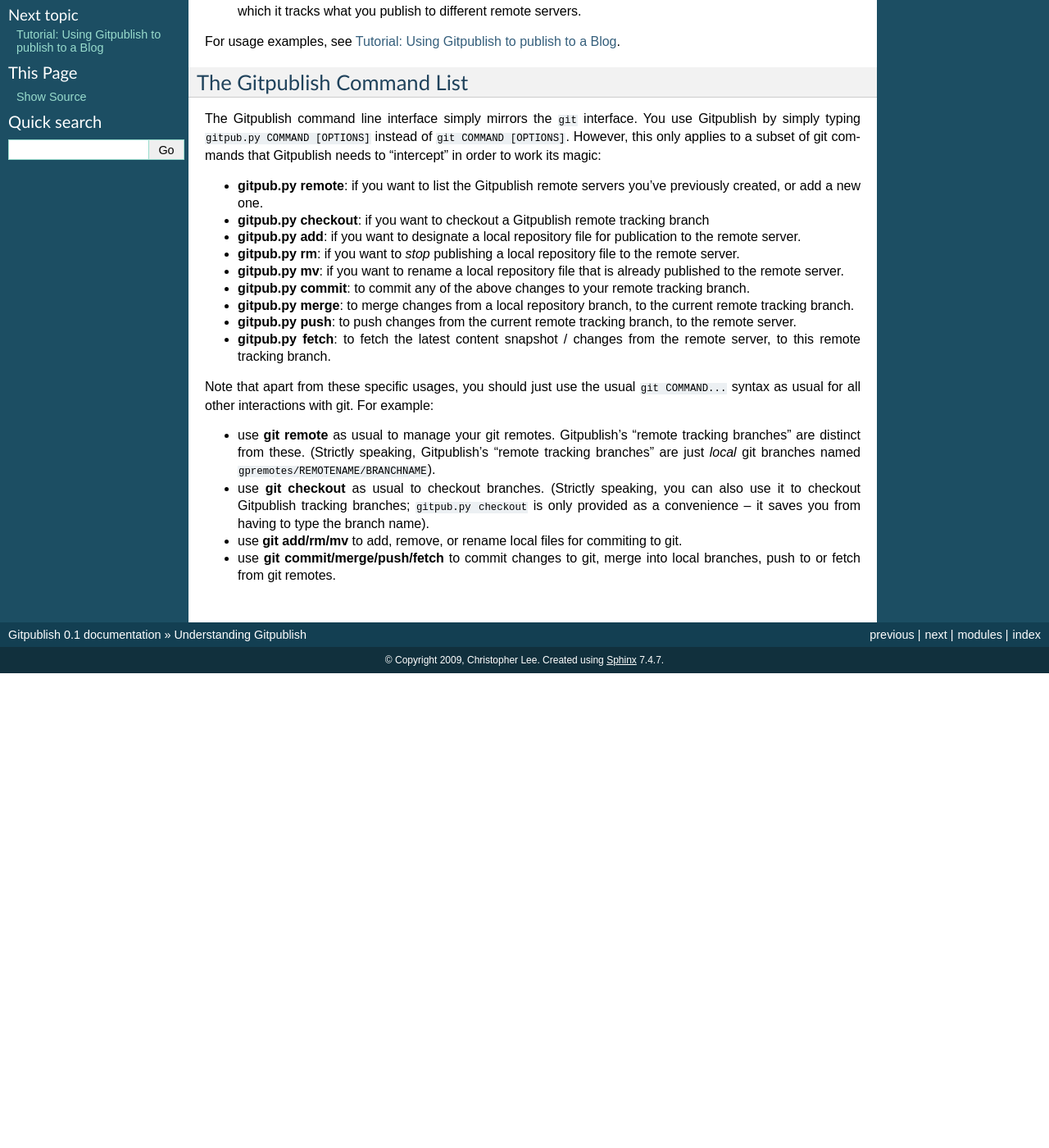
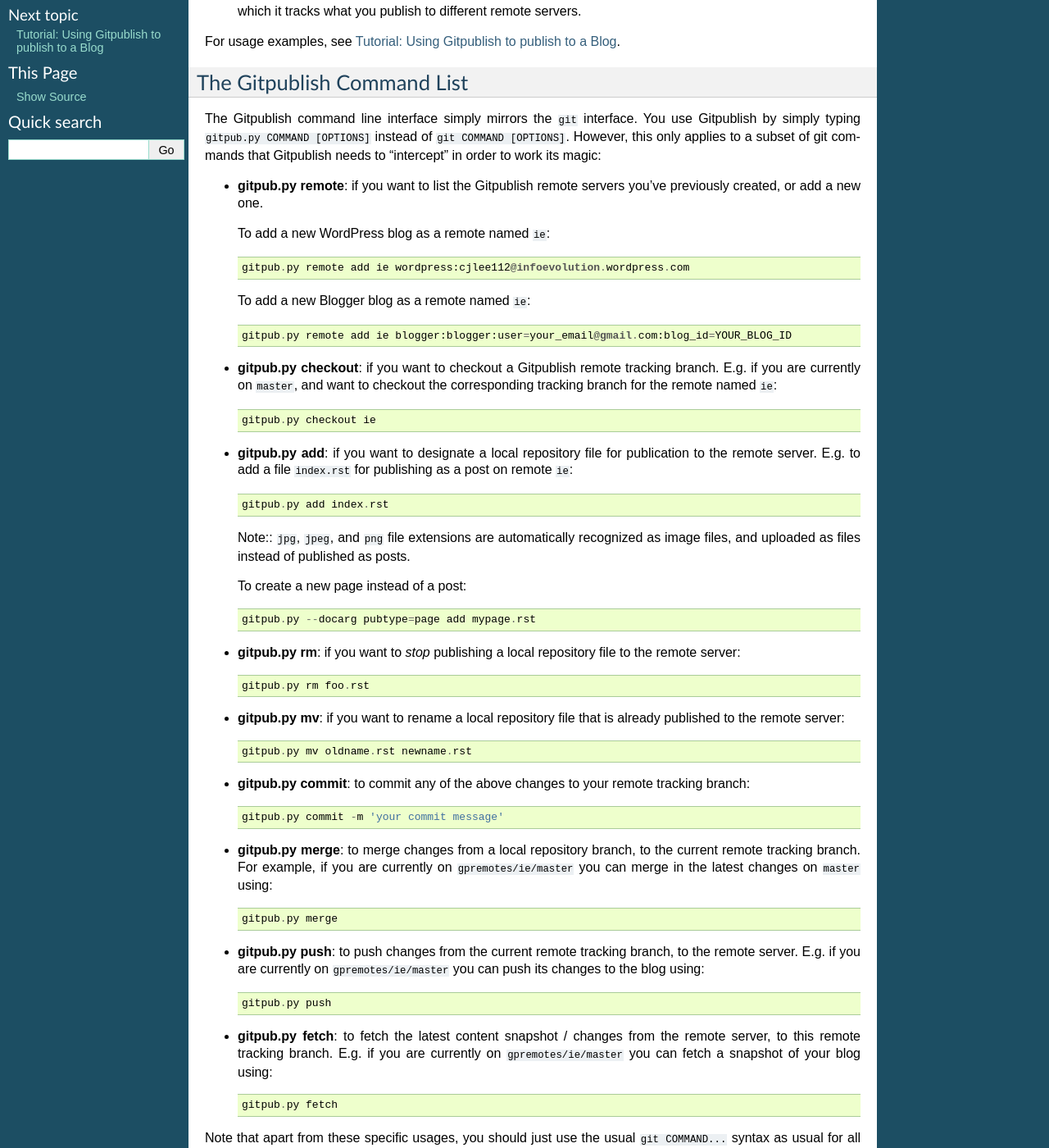
Before and after one commit to cjlee112/gitpublish, a Sphinx documentation site: the page built from doc/understanding.rst, in a window 1280 px wide and 1400 px high, scrolled down 194 px. Shown: the whole window at 82% size. Built offline with Sphinx 7.4.7, drawn with Linux system fonts in a browser that asks for light colours; before the commit the page ends 1015 px from its top, so only the background shows below that.

Commit message:
give usage cases for each gitpub.py command

```diff
--- a/doc/tutorials/intro.rst
+++ b/doc/tutorials/intro.rst
@@ -11,8 +11,8 @@
 valid branch).  Let's create a "remote tracking branch" off of our current
 branch (e.g. master) that will manage my WordPress blog.
 
-Starting in my git repo directory, I create a new remote tracking
-branch::
+Starting in my git repo directory, on my ``master`` branch,
+I create a new remote tracking branch::
 
   $ gitpub.py remote add ie wordpress:cjlee112@infoevolution.wordpress.com
   Switched to branch 'gpremotes/ie/master'
--- a/doc/understanding.rst
+++ b/doc/understanding.rst
@@ -29,29 +29,72 @@
 * **gitpub.py remote**: if you want to list the Gitpublish remote servers you've
   previously created, or add a new one.
 
+  To add a new WordPress blog as a remote named ``ie``::
+
+    gitpub.py remote add ie wordpress:cjlee112@infoevolution.wordpress.com
+
+  To add a new Blogger blog as a remote named ``ie``::
+
+    gitpub.py remote add ie blogger:blogger:user=your_email@gmail.com:blog_id=YOUR_BLOG_ID
+
+
 * **gitpub.py checkout**: if you want to checkout a Gitpublish remote
-  tracking branch
+  tracking branch.  E.g. if you are currently on ``master``, and
+  want to checkout the corresponding tracking branch for
+  the remote named ``ie``::
+
+    gitpub.py checkout ie
 
 * **gitpub.py add**: if you want to designate a local repository file for
-  publication to the remote server.
+  publication to the remote server.  E.g. to add a file
+  ``index.rst`` for publishing as a post on remote ``ie``::
+
+    gitpub.py add index.rst
+
+  Note:: ``jpg``, ``jpeg``, and ``png`` file extensions are
+  automatically recognized as image files, and uploaded as
+  files instead of published as posts.
+
+  To create a new page instead of a post::
+
+    gitpub.py --docarg pubtype=page add mypage.rst
 
 * **gitpub.py rm**: if you want to *stop* publishing a local repository file
-  to the remote server.
+  to the remote server::
+
+    gitpub.py rm foo.rst
 
 * **gitpub.py mv**: if you want to rename a local repository file that
-  is already published to the remote server.
+  is already published to the remote server::
+
+    gitpub.py mv oldname.rst newname.rst
 
 * **gitpub.py commit**: to commit any of the above changes to your
-  remote tracking branch.
+  remote tracking branch::
+
+    gitpub.py commit -m 'your commit message'
 
 * **gitpub.py merge**: to merge changes from a local repository branch, to
-  the current remote tracking branch.
+  the current remote tracking branch.  For example, if you
+  are currently on ``gpremotes/ie/master`` you can merge in
+  the latest changes on ``master`` using::
+
+    gitpub.py merge
 
 * **gitpub.py push**: to push changes from the current remote tracking branch,
-  to the remote server.
+  to the remote server.  E.g. if you are currently on
+  ``gpremotes/ie/master`` you can push its changes to the
+  blog using::
+
+    gitpub.py push
 
 * **gitpub.py fetch**: to fetch the latest content snapshot / changes from
   the remote server, to this remote tracking branch.
+  E.g. if you are currently on
+  ``gpremotes/ie/master`` you can fetch a snapshot of your
+  blog using::
+
+    gitpub.py fetch
 
 Note that apart from these specific usages, you should just use the
 usual ``git COMMAND...`` syntax as usual for all other interactions with git.
```
